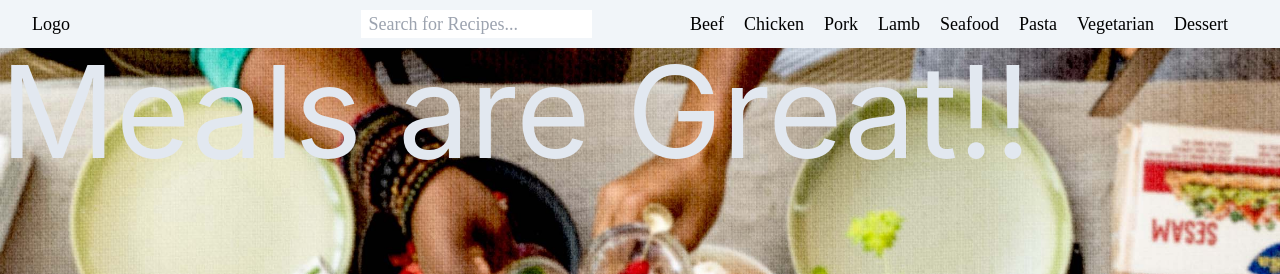
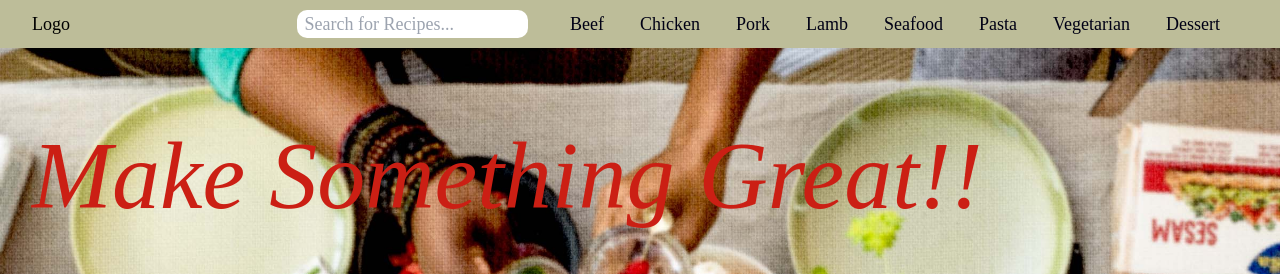
Before and after one commit to jwhite88/meals-site, a React (Create React App) app: page / in a window 1280 px wide. Shown: the top 274 px of the page. Built offline with nearby package versions, Linux system fonts and the light colour scheme; no server answers.

Commit message:
Separated axios calls to API.  Remove warning errors for unused methods.

```diff
--- a/src/App.js
+++ b/src/App.js
@@ -2,7 +2,7 @@ import React, { useState } from 'react'
 import "./App.css";
 import Header from "./components/Header";
 import Footer from "./components/Footer";
-import { BrowserRouter, Routes, Route, Outlet } from "react-router-dom";
+import { Routes, Route, Outlet } from "react-router-dom";
 import Home from "./components/Home";
 import Category from "./components/Category";
 import Recipe from "./components/Recipe";
--- a/src/components/Category.js
+++ b/src/components/Category.js
@@ -1,18 +1,17 @@
 import React, { useEffect, useState, useContext } from 'react'
 import { useParams, Link } from 'react-router-dom'
-import axios from 'axios'
 import HeaderContext from '../utils/showhideheader'
-import { loadMore } from '../utils/recipeapiFns'
+import { getRecipeCategories, loadMore } from '../utils/recipeapiFns'
 
 function Category() {
     const params = useParams()
     const [recipes, setRecipes] = useState([]);
-    const [count, setCount] = useState(12);
+    const [count, setCount] = useState(0);
     const [max, setMax] = useState(0);
     const [showHeader, setShowHeader] = useContext(HeaderContext);
 
     useEffect(() => {
-        axios.get(`https://www.themealdb.com/api/json/v1/1/filter.php?c=${params.categoryId}`)
+        getRecipeCategories(params.categoryId)
         .then((meals) => {
             setCount(12);
             setMax(meals.data.meals.length)
@@ -60,7 +59,7 @@ function Category() {
         {count < max && (
           <button
             className="block border-solid border-[1.75px] border-teal-800 rounded-md min-w-[8rem] mt-4 text-xl"
-            onClick={() => loadMore(count, setCount, max)}
+            onClick={() => loadMore(count, 12, setCount, max)}
           >
             Load More
           </button>
--- a/src/components/Footer.js
+++ b/src/components/Footer.js
@@ -6,7 +6,7 @@ import { ImFacebook2 } from "react-icons/im";
 
 function Footer() {
   return (
-    <div className='bg-orange-800 py-4 mt-36'>
+    <div className='bg-greeny-400 py-4 mt-36'>
       <section className='flex flex-row justify-between px-48 py-4'>
         <div>
           <h4 className="text-2xl text-center pr-14 font-['Comfortaa']">
--- a/src/components/Header.js
+++ b/src/components/Header.js
@@ -1,6 +1,5 @@
 import React, {useState, useEffect, useRef, useContext, useCallback } from 'react'
 import { Link, useNavigate } from "react-router-dom";
-import axios from 'axios'
 import './Header.css'
 import HeaderContext from '../utils/showhideheader'
 import { recipeSearch } from '../utils/recipeapiFns'
@@ -11,7 +10,7 @@ function Header() {
   const categoryHolder = useRef();
   const searchInput = useRef()
   const [search, setSearch] = useState("");
- const [showHeader, setShowHeader, recipeSearchResults, setRecipeSearchResults ] = useContext(HeaderContext)
+ const [showHeader, setShowHeader, , setRecipeSearchResults ] = useContext(HeaderContext)
  const navigate = useNavigate()
 
   useEffect(() => {
@@ -58,29 +57,37 @@ function Header() {
 
   return (
     <div className={`${showHeader ? "bg-image" : ""}`}>
-      <nav className="relative flex flex-row w-screen justify-between items-center h-12 px-8 bg bg-slate-100 font-['Comfortaa'] text-lg">
+      <nav className="relative flex flex-row  justify-between items-center h-12 px-8 bg-greeny-500 font-['Comfortaa'] text-lg">
         <div>
-          <Link to='/'>Logo</Link>
+          <Link to="/">Logo</Link>
         </div>
-        <div className='pl-48'>
+        <div className="pl-48">
           <input
             ref={searchInput}
-            type='text'
+            type="text"
             name={search}
-            id='search'
+            id="search"
             onChange={handleSearchChange}
             onKeyUp={handleSubmit}
-            placeholder='Search for Recipes...'
-            className='inline-block pl-2'
+            placeholder="Search for Recipes..."
+            className="inline-block pl-2 rounded-[10px]"
           />
         </div>
         <div>
           <div>
-            <ul className='flex flex-row recipe-menu' ref={categoryHolder}>
+            <ul
+              className="flex flex-row recipe-menu text-offblack-900 "
+              ref={categoryHolder}
+            >
               {categories.map((category, idx) => {
                 return (
-                  <li key={idx} className='pr-5'>
-                    <Link to={`category/${category}`}>{category}</Link>
+                  <li key={idx} className="pr-5 hover:text-offblack-50">
+                    <Link
+                      className="hover:bg-greeny-100 p-2 rounded-md"
+                      to={`category/${category}`}
+                    >
+                      {category}
+                    </Link>
                   </li>
                 );
               })}
@@ -90,7 +97,9 @@ function Header() {
       </nav>
       <section>
         {showHeader && (
-          <h1 className='tex text-9xl text-slate-200 '>Meals are Great!!</h1>
+          <h1 className="pt-20 pl-8 text-8xl italic font-['Merienda'] text-reddy-500 ">
+            Make Something Great!!
+          </h1>
         )}
       </section>
     </div>
--- a/src/components/Home.js
+++ b/src/components/Home.js
@@ -1,13 +1,13 @@
 import React, { useState, useEffect, useContext } from 'react'
 import { Link } from 'react-router-dom'
-import axios from 'axios'
+import { getRecentRecipes } from "../utils/recipeapiFns";
 import HeaderContext from '../utils/showhideheader';
 
 function Home() {
   const [recentMeals, setRecentMeals] = useState([]);
-  const [showHeader, setShowHeader] = useContext(HeaderContext);
+  const [, setShowHeader] = useContext(HeaderContext);
   useEffect(() => {
-    axios.get("https://www.themealdb.com/api/json/v2/9973533/latest.php")
+    getRecentRecipes()
     .then((recent) => {
       console.log(recent.data.meals);
       setRecentMeals(recent.data.meals)
@@ -23,7 +23,7 @@ function Home() {
   return (
     <div>
       <section>
-        <h2 className='recipe-headings text-center text-4xl py-8'>
+        <h2 className="font-['Merienda'] text-center text-4xl py-8">
           Recent Recipes
         </h2>
         <div className='px-16'>
--- a/src/components/Recipe.js
+++ b/src/components/Recipe.js
@@ -1,6 +1,6 @@
 import React, {useState, useEffect, useContext} from 'react'
-import { useParams, Link } from 'react-router-dom'
-import axios from 'axios'
+import { useParams } from 'react-router-dom'
+import { getRecipe } from "../utils/recipeapiFns";
 import HeaderContext from '../utils/showhideheader';
 import { GiSpoon } from 'react-icons/gi'
 
@@ -13,10 +13,8 @@ function Recipe() {
     const [instructions, setInstructions] = useState([]);
     const [showHeader, setShowHeader] = useContext(HeaderContext);
 
-    let x = true;
-
     useEffect(() => {
-        axios.get(`https://www.themealdb.com/api/json/v1/1/lookup.php?i=${params.recipeId}`)
+        getRecipe(params.recipeId)
         .then((data) => {
             console.log(data.data.meals)
             const mealData = data.data.meals;
--- a/src/components/SearchResults.js
+++ b/src/components/SearchResults.js
@@ -1,4 +1,4 @@
-import React, { useState, useEffect, useContext} from 'react'
+import React, { useState, useContext} from 'react'
 import { Link } from 'react-router-dom'
 import HeaderContext from '../utils/showhideheader'
 import { loadMore } from '../utils/recipeapiFns';
@@ -6,7 +6,7 @@ import { loadMore } from '../utils/recipeapiFns';
 export default function SearchResults() {
     const [count, setCount] = useState(10);
     const [max, setMax] = useState(0);
-    const [showHeader, setShowHeader, recipeSearchResults, setRecipeSearchResults ] = useContext(HeaderContext)
+    const [, , recipeSearchResults,  ] = useContext(HeaderContext)
   return (
     <div>
       <section className='container mx-auto'>
--- a/src/utils/recipeapiFns.js
+++ b/src/utils/recipeapiFns.js
@@ -1,4 +1,25 @@
 import axios from 'axios'
+
+const getRecentRecipes = async () => {
+ const results = await axios.get("https://www.themealdb.com/api/json/v2/9973533/latest.php");
+ return results;
+};
+
+const getRecipeCategories = async (catId) => {
+  const results = axios.get(
+    `https://www.themealdb.com/api/json/v1/1/filter.php?c=${catId}`
+  );
+
+  return results;
+};
+
+const getRecipe = async (recipeId) => {
+  const result = axios.get(
+    `https://www.themealdb.com/api/json/v1/1/lookup.php?i=${recipeId}`
+  );
+
+  return result;
+}
 
 const recipeSearch = async (searchValue) => {
     const result = await axios.get(
@@ -8,15 +29,18 @@ const recipeSearch = async (searchValue) => {
     return result.data;
 }
 
-const loadMore = (count, setCount, max) => {
-  if ((count + 12) % 12 === 0) {
-    setCount((previous) => previous + 12);
+const loadMore = (count, incrementCount, setCount, max) => {
+  if ((count + incrementCount) % incrementCount === 0) {
+    setCount((previous) => previous + incrementCount);
   } else {
     setCount(max);
   }
 };
 
 export {
-    recipeSearch,
-    loadMore
+  getRecentRecipes,
+  getRecipeCategories,
+  getRecipe,
+  recipeSearch,
+  loadMore,
 }
--- a/tailwind.config.js
+++ b/tailwind.config.js
@@ -1,10 +1,94 @@
 /** @type {import('tailwindcss').Config} */
 module.exports = {
-  content: [
-    "./src/**/*.{js,jsx,ts,tsx}",
-  ],
+  content: ["./src/**/*.{js,jsx,ts,tsx}"],
   theme: {
     extend: {},
+    colors: {
+      "cool-blue": {
+        50: "#32c8f9",
+        100: "#28beef",
+        200: "#1eb4e5",
+        300: "#14aadb",
+        400: "#0aa0d1",
+        500: "#0096c7",
+        600: "#008cbd",
+        700: "#0082b3",
+        800: "#0078a9",
+        900: "#006e9f",
+      },
+      tart: {
+        50: "#ffb132",
+        100: "#ffa728",
+        200: "#ff9d1e",
+        300: "#ff9314",
+        400: "#ff890a",
+        500: "#f77f00",
+        600: "#ed7500",
+        700: "#e36b00",
+        800: "#d96100",
+        900: "#cf5700",
+      },
+      peachy: {
+        50: "#ffffe4",
+        100: "#fff5da",
+        200: "#ffebd0",
+        300: "#ffe1c6",
+        400: "#ffd7bc",
+        500: "#ffcdb2",
+        600: "#f5c3a8",
+        700: "#ebb99e",
+        800: "#e1af94",
+        900: "#d7a58a",
+      },
+      greeny: {
+        50: "#efefcb",
+        100: "#e5e5c1",
+        200: "#dbdbb7",
+        300: "#d1d1ad",
+        400: "#c7c7a3",
+        500: "#bdbd99",
+        600: "#b3b38f",
+        700: "#a9a985",
+        800: "#9f9f7b",
+        900: "#959571",
+      },
+      offblack: {
+        50: "#324f6f",
+        100: "#284565",
+        200: "#1e3b5b",
+        300: "#143151",
+        400: "#0a2747",
+        500: "#001d3d",
+        600: "#001333",
+        700: "#000929",
+        800: "#00001f",
+        900: "#000015",
+      },
+      white: {
+        50: "#ffffff",
+        100: "#ffffff",
+        200: "#ffffff",
+        300: "#ffffff",
+        400: "#ffffff",
+        500: "#ffffff",
+        600: "#f5f5f5",
+        700: "#ebebeb",
+        800: "#e1e1e1",
+        900: "#d7d7d7",
+      },
+      reddy: {
+        50: "#fd5146",
+        100: "#f3473c",
+        200: "#e93d32",
+        300: "#df3328",
+        400: "#d5291e",
+        500: "#cb1f14",
+        600: "#c1150a",
+        700: "#b70b00",
+        800: "#ad0100",
+        900: "#a30000",
+      },
+    },
   },
   plugins: [],
-}
+};
```
